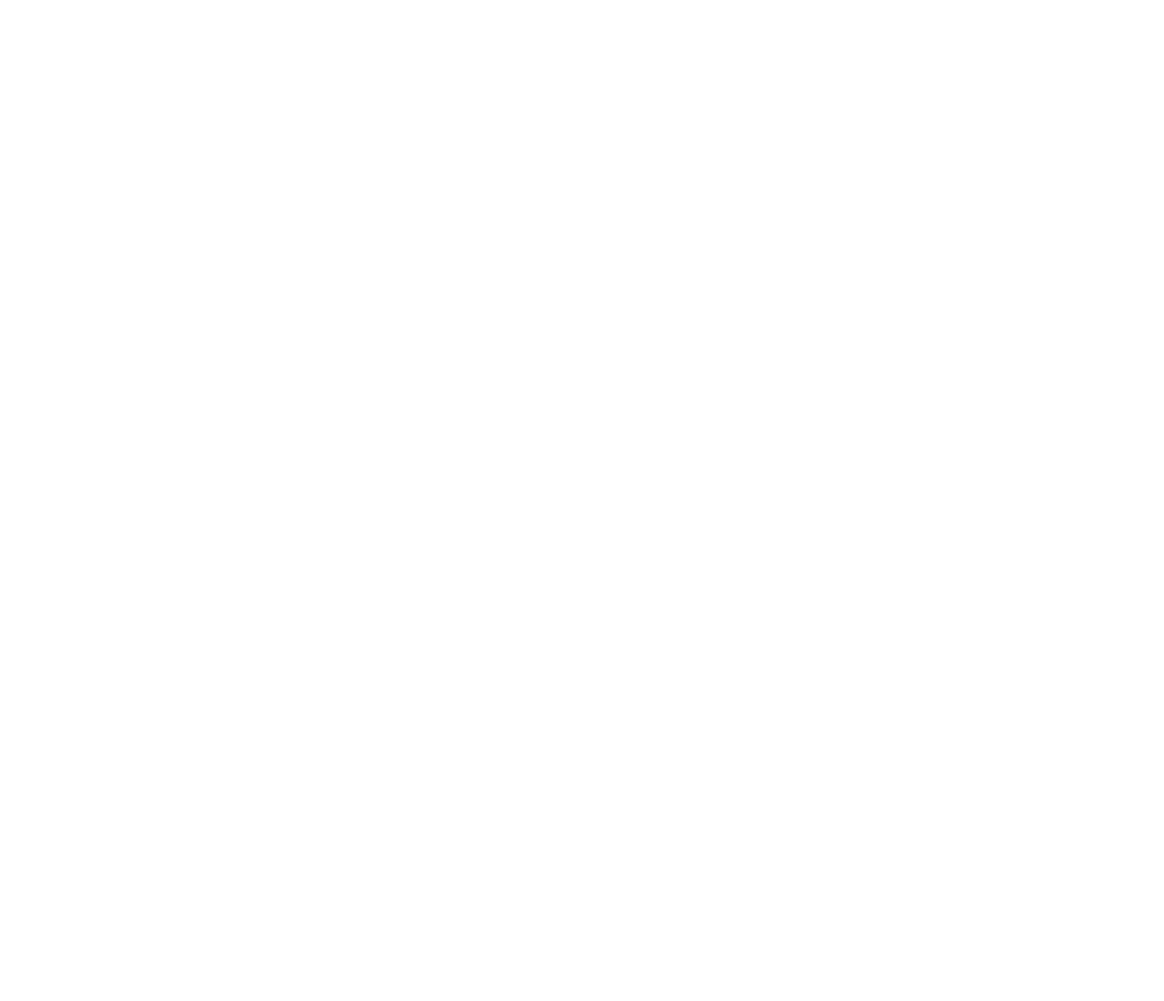
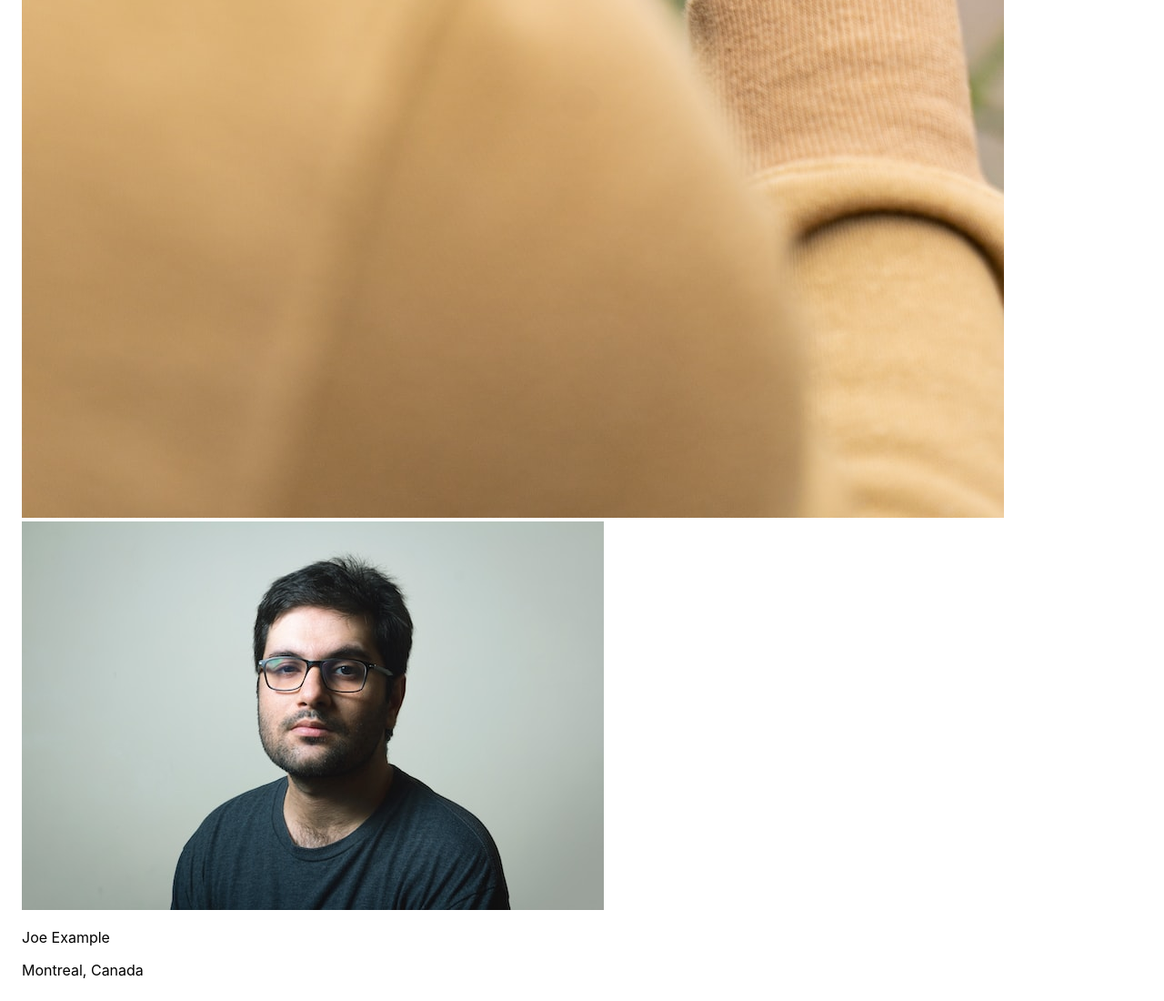
Before and after one commit to schang9m/photolabs, a React (Create React App) app in the folder frontend/: page / in a window 1280 px wide. Shown: the part 1376-2476 px from the top of the page at 91% size. Before the commit the page ends 800 px from the top, so only its background shows below. Built offline with nearby package versions, Linux system fonts and the light colour scheme; the HTML template or start-up script is replaced by a standard one.

Commit message:
modified the photolistitem to show proper image and let app.jsx pass down props for listitem

```diff
--- a/frontend/src/App.jsx
+++ b/frontend/src/App.jsx
@@ -3,11 +3,27 @@
 import PhotoListItem from './components/PhotoListItem';
 import './App.scss';
 
+const sampleDataForPhotoListItem = {
+  id: "1",
+  location: {
+    city: "Montreal",
+    country: "Canada",
+  },
+  imageSource: `${process.env.PUBLIC_URL}/Image-1-Regular.jpeg`,
+  username: "Joe Example",
+  profile: `${process.env.PUBLIC_URL}/profile-1.jpg`,
+};
 // Note: Rendering a single component to build components in isolation
 const App = () => {
   return (
     <div className="App">
-      <PhotoListItem/>
+      <PhotoListItem
+        id={sampleDataForPhotoListItem.id}
+        location={sampleDataForPhotoListItem.location}
+        imageSource={sampleDataForPhotoListItem.imageSource}
+        username={sampleDataForPhotoListItem.username}
+        profile={sampleDataForPhotoListItem.profile}
+      />
     </div>
   );
 };
--- a/frontend/src/components/PhotoListItem.jsx
+++ b/frontend/src/components/PhotoListItem.jsx
@@ -3,19 +3,28 @@
 import "../styles/PhotoListItem.scss";
 
 
-const sampleDataForPhotoListItem = {
-  id: "1",
-  location: {
-    city: "Montreal",
-    country: "Canada",
-  },
-  imageSource: `${process.env.PUBLIC_URL}/Image-1-Regular.jpeg`,
-  username: "Joe Example",
-  profile: `${process.env.PUBLIC_URL}/profile-1.jpg`,
-};
 
-const PhotoListItem = () => {
+
+const PhotoListItem = (props) => {
   /* Insert React */
+  const {id, location, imageSource, username, profile} = props;
+  return (
+    <>
+      <img src={imageSource}
+      alt={`${username}'s picture`}
+      id={id}
+      className="image"/>
+
+      <img src={profile}
+      alt={`${username}'s profile`}
+      className='profile-image'/>
+
+      <p>{username}</p>
+
+      <p className="location">{`${location.city}, ${location.country}`}</p>
+
+    </>
+  )
 };
 
 export default PhotoListItem;
```
Also changed, not shown: 1 other file (tests, documents, lock files or other folders).
